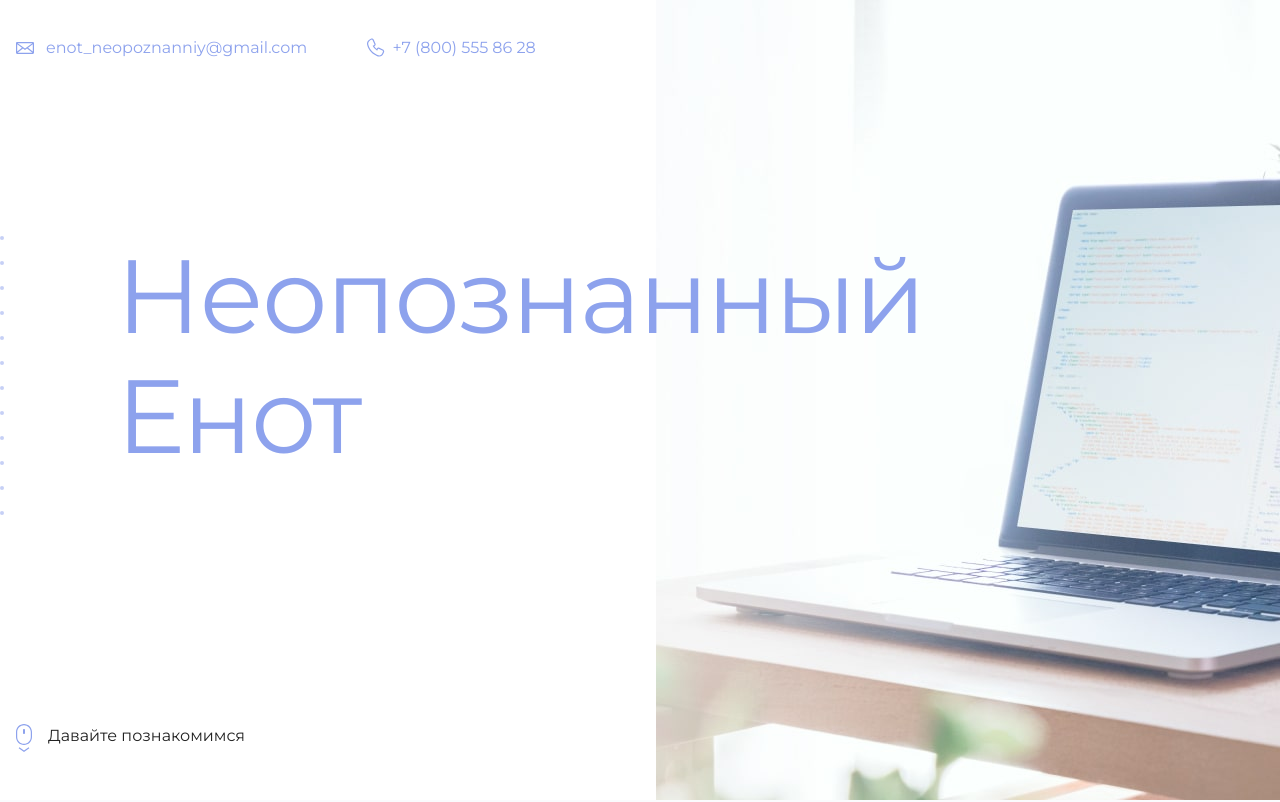
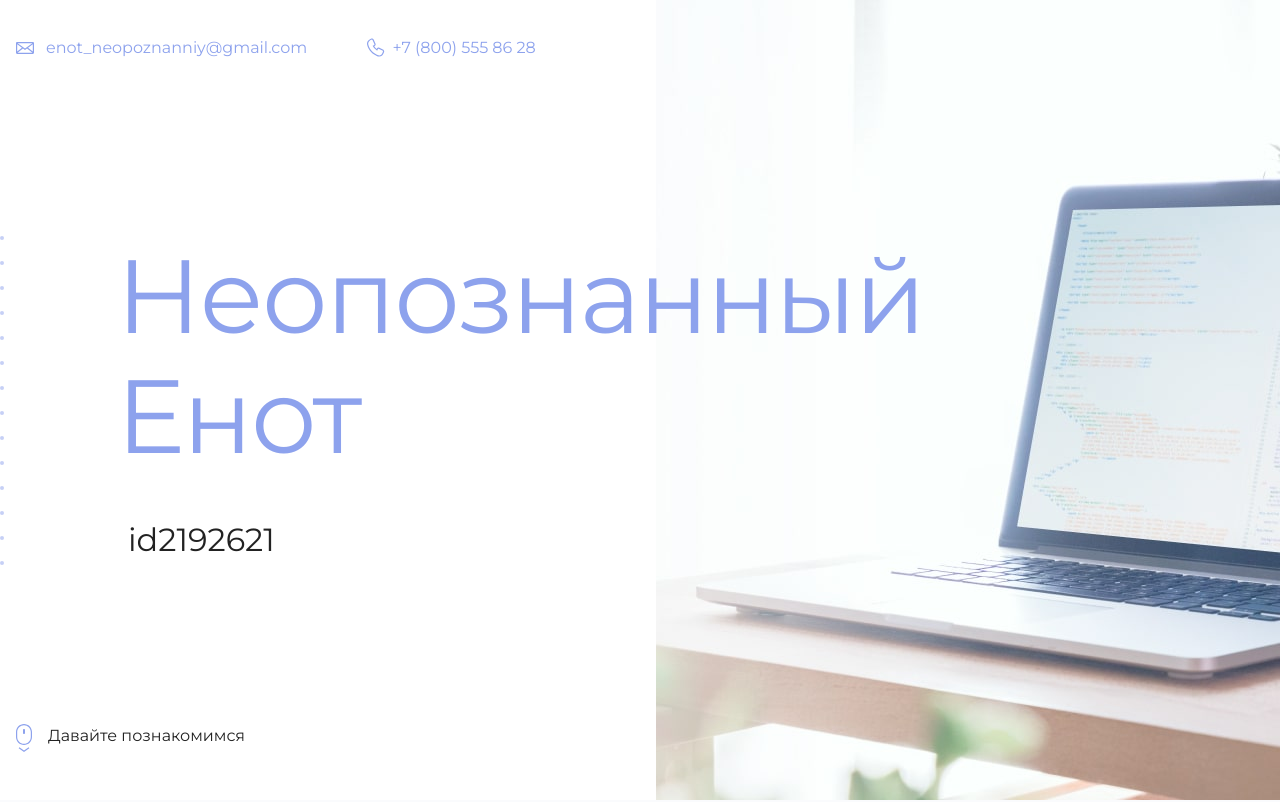
Before and after one commit to ArtMuza/first-repository, a plain HTML site: page index.html in a window 1280 px wide. Shown: the top 802 px of the page. Drawn offline with Linux system fonts and the light colour scheme.

Commit message:
Update index.html

```diff
--- a/index.html
+++ b/index.html
@@ -19,7 +19,7 @@
       <section class="hero-image">
         <div class="container">
           <h1 class="heading">Неопознанный Енот</h1>
-          <p><!-- Тут ваш id на сайте Академии --></p>
+          <p>id2192621</p>
         </div>
       </section>
 
```
